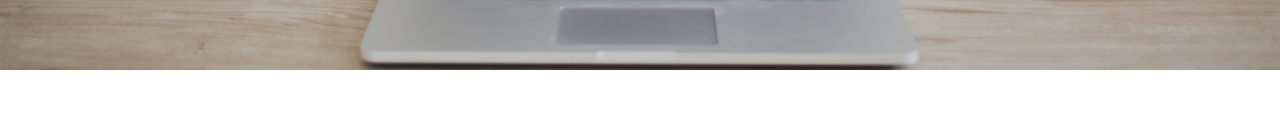
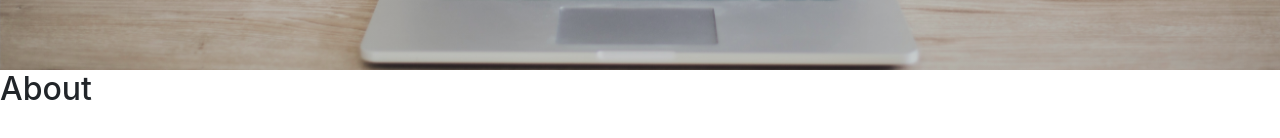
Before and after one commit to bsmrdel101/Portfolio, a React (Create React App) app: page / in a window 1280 px wide. Shown: the part 466-604 px from the top of the page. Built offline with nearby package versions, Linux system fonts and the light colour scheme.

Commit message:
created a function that scrolls to a certain element on the page, whenever a nav link is clicked

```diff
--- /dev/null
+++ b/src/components/About/About.jsx
@@ -0,0 +1,83 @@
+import './About.css';
+
+function About() {
+  return (
+    <div>
+      <h2 id='about'>About</h2>
+      <br />
+      <br />
+      <br />
+      <br />
+      <br />
+      <br />
+      <br />
+      <br />
+      <br />
+      <br />
+      <br />
+      <br />
+      <br />
+      <br />
+      <br />
+      <br />
+      <br />
+      <br />
+      <br />
+      <br />
+      <br />
+      <br />
+      <br />
+      <br />
+      <br />
+      <br />
+      <br />
+      <br />
+      <br />
+      <br />
+      <br />
+      <br />
+      <br />
+      <br />
+      <br />
+      <br />
+      <br />
+      <br />
+      <br />
+      <br />
+      <br />
+      <br />
+      <br />
+      <br />
+      <br />
+      <br />
+      <br />
+      <br />
+      <br />
+      <br />
+      <br />
+      <br />
+      <br />
+      <br />
+      <br />
+      <br />
+      <br />
+      <br />
+      <br />
+      <br />
+      <br />
+      <br />
+      <br />
+      <br />
+      <br />
+      <br />
+      <br />
+      <br />
+      <br />
+      <br />
+      <br />
+      <br />
+    </div>
+  );
+}
+
+export default About;
--- a/src/components/App/App.js
+++ b/src/components/App/App.js
@@ -1,10 +1,12 @@
 import Header from '../Header/Header';
+import About from '../About/About';
 import './App.css';
 
 function App() {
   return (
     <div>
       <Header />
+      <About />
     </div>
   );
 }
--- a/src/components/Nav/Nav.jsx
+++ b/src/components/Nav/Nav.jsx
@@ -1,6 +1,25 @@
 import './Nav.css';
 
 function Nav() {
+    const getOffset = (el) => {
+        const rect = el.getBoundingClientRect();
+        return {
+          left: rect.left + window.scrollX,
+          top: rect.top + window.scrollY
+        };
+    }
+
+    const scrollToElement = (element) => {
+        switch (element) {
+            case 'about':
+                const about = getOffset(document.getElementById('about')).top;
+                window.scrollTo(0, about - 65);
+                break;
+            default:
+                break;
+        }
+    }
+
     return (
         <>
             <nav class="navbar navbar-expand-lg navbar-light bg-light fixed-top" id="navbar">
@@ -11,7 +30,7 @@ function Nav() {
                     <div class="collapse navbar-collapse" id="navbarNav">
                         <ul class="navbar-nav">
                             <li class="nav-item">
-                                <a class="nav-link">About</a>
+                                <a class="nav-link" onClick={() => scrollToElement('about')}>About</a>
                             </li>
                             <li class="nav-item">
                                 <a class="nav-link">Portfolio</a>
```
Also changed, not shown: src/components/About/About.css (added).
